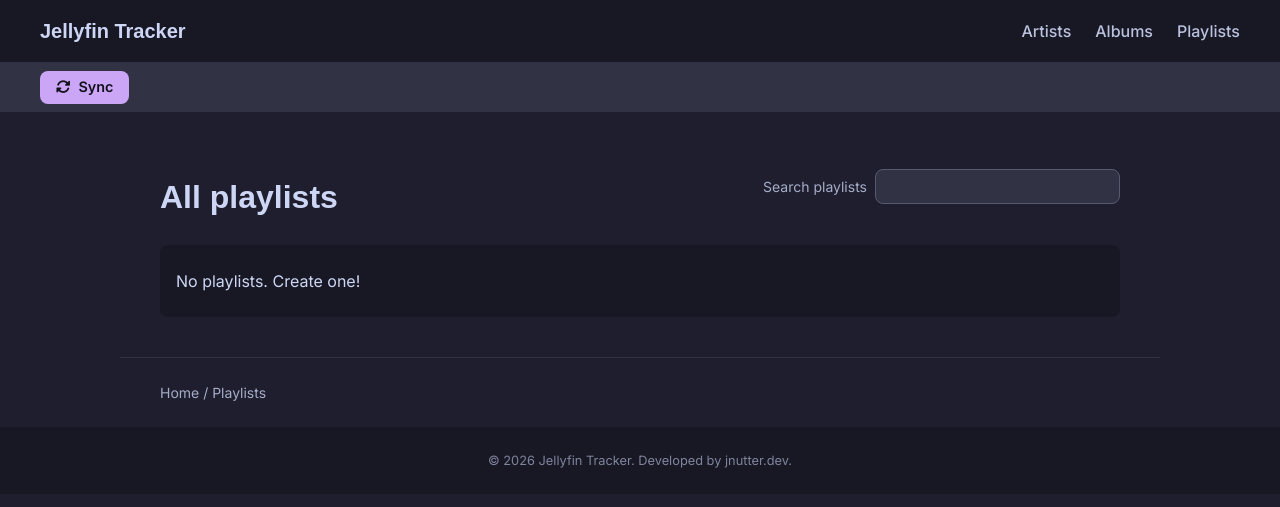
After one commit to jnutterdev/jellyfin-tracker, a Django app: page /playlists/ in a window 1280 px wide. The commit adds this page. Shown: the top 507 px of the page. Run offline with Django 5.2, Linux system fonts and the light colour scheme; data that the repository does not hold is empty; some web fonts are replaced.

Commit message:
Adding playlists page and detail page

```diff
--- a/tracker/templates/tracker/album_list.html
+++ b/tracker/templates/tracker/album_list.html
@@ -1,6 +1,6 @@
 {% extends "tracker/base.html" %}
 
-    {% block breadcrumb %}<span aria-hidden="true"> / </span><a href="{% url 'album_list' %}">Albums</a> {% endblock breadcrumb %}
+    {% block breadcrumb %}<span aria-hidden="true"> / </span>>Albums {% endblock breadcrumb %}
 
 {% block content %}
     <div class="list-header">
--- a/tracker/templates/tracker/base.html
+++ b/tracker/templates/tracker/base.html
@@ -21,6 +21,7 @@
 		<nav class="site-nav" aria-label="Primary">
 			<a href="{% url 'artist_list' %}">Artists</a>
 			<a href="{% url 'album_list' %}">Albums</a>
+			<a href="{% url 'playlist_list' %}">Playlists</a>
 		</nav>
 	</header>
 
--- /dev/null
+++ b/tracker/templates/tracker/playlist_list.html
@@ -0,0 +1,27 @@
+{% extends "tracker/base.html" %}
+
+    {% block breadcrumb %}<span aria-hidden="true"> / </span>Playlists {% endblock breadcrumb %}
+
+{% block content %}
+    <div class="list-header">
+        <h1>All playlists</h1>
+        <form action="{% url 'playlist_list' %}" method="get" class="search-form">
+            <label for="playlist-search">Search playlists</label>
+            <input id="playlist-search" name="q" type="text" value="{{ request.GET.q }}">
+        </form>
+    </div>
+
+    <ul>
+    {% for playlist in playlist_list %}
+        <li>
+            <a href="{% url 'playlist_detail' playlist.slug %}">
+                {{ playlist }}
+            </a>
+        </li>
+    {% empty %}
+         <li>
+             <p>No playlists. Create one!</p>
+         </li>
+    {% endfor %}
+    </ul>
+{% endblock content %}
--- a/tracker/urls.py
+++ b/tracker/urls.py
@@ -5,6 +5,8 @@ from .views import (
     AlbumListView,
     ArtistDetailView,
     ArtistListView,
+    PlaylistDetailView,
+    PlaylistListView,
     sync_jellyfin,
 )
 
@@ -12,6 +14,8 @@ urlpatterns = [
     path("", ArtistListView.as_view(), name="artist_list"),
     path("albums/", AlbumListView.as_view(), name="album_list"),
     path("sync/", sync_jellyfin, name="sync"),
+    path("playlists/", PlaylistListView.as_view(), name="playlist_list"),
     path("albums/<slug:slug>/", AlbumDetailView.as_view(), name="album_detail"),
     path("artists/<slug:slug>/", ArtistDetailView.as_view(), name="artist_detail"),
+    path("playlists/<slug:slug>", PlaylistDetailView.as_view(), name="playlist_detail"),
 ]
--- a/tracker/views.py
+++ b/tracker/views.py
@@ -4,7 +4,7 @@ from django.views.generic import DetailView, ListView
 from django_q.tasks import async_task
 
 from .jellyfin_sync import sync_tracks_for_album
-from .models import Album, Artist
+from .models import Album, Artist, Playlist
 
 
 class ArtistListView(ListView):
@@ -45,6 +45,22 @@ class AlbumDetailView(DetailView):
         return album
 
 
+class PlaylistListView(ListView):
+    model = Playlist
+    paginate_by = 20
+
+    def get_queryset(self):
+        queryset = Playlist.objects.all()
+        query = self.request.GET.get("q")
+        if query:
+            queryset = queryset.filter(name__icontains=query)
+        return queryset
+
+
+class PlaylistDetailView(DetailView):
+    model = Playlist
+
+
 @require_POST
 def sync_jellyfin(request):
     async_task("tracker.jellyfin_sync.sync_all")
```
Also changed, not shown: tracker/templates/tracker/playlist_detail.html (added, +19 -0 lines).
